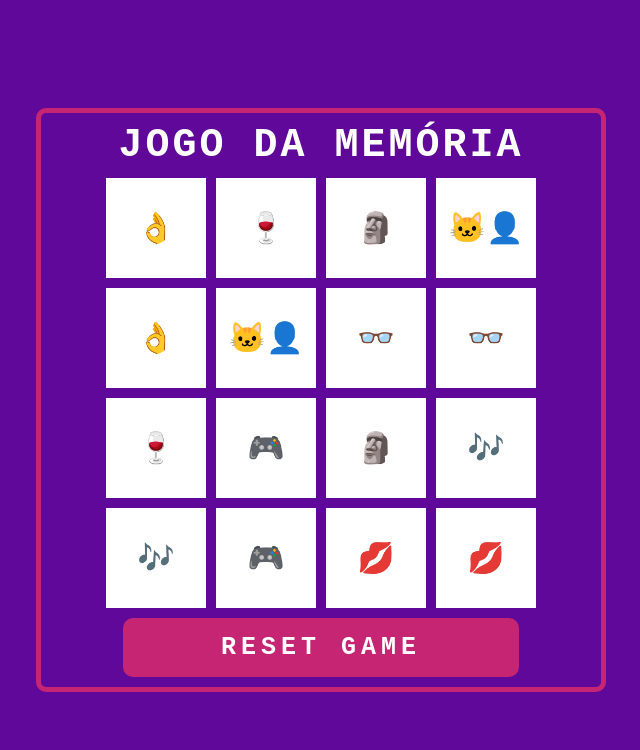
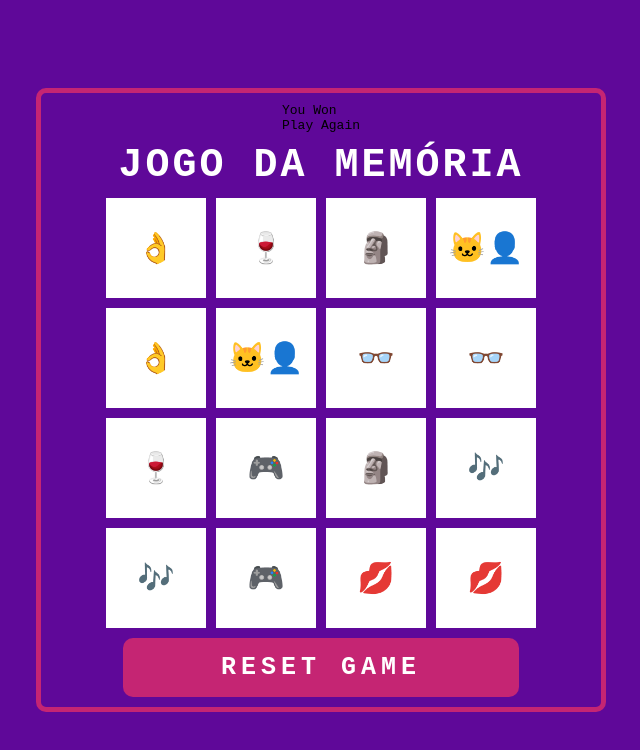
Before and after one commit to alves-victor/emoji-memory-game, a plain HTML site: page index.html in a window 1280 px wide. Shown: the whole page, without its empty margins (319-959 px from the left). Drawn offline with Linux system fonts and the light colour scheme.

Commit message:
estruturação de modal

```diff
--- a/index.html
+++ b/index.html
@@ -11,6 +11,15 @@
 <body>
 
     <div class="container">
+
+        <div class="modal">
+            <div class="modal-text">
+                You Won
+            </div>
+
+            <a class="modal-btn" onclick="shuffleEmojis()">Play Again</a>
+        </div>
+
         <h2>Jogo da memória</h2>
 
         <main class="game"></main>
```
